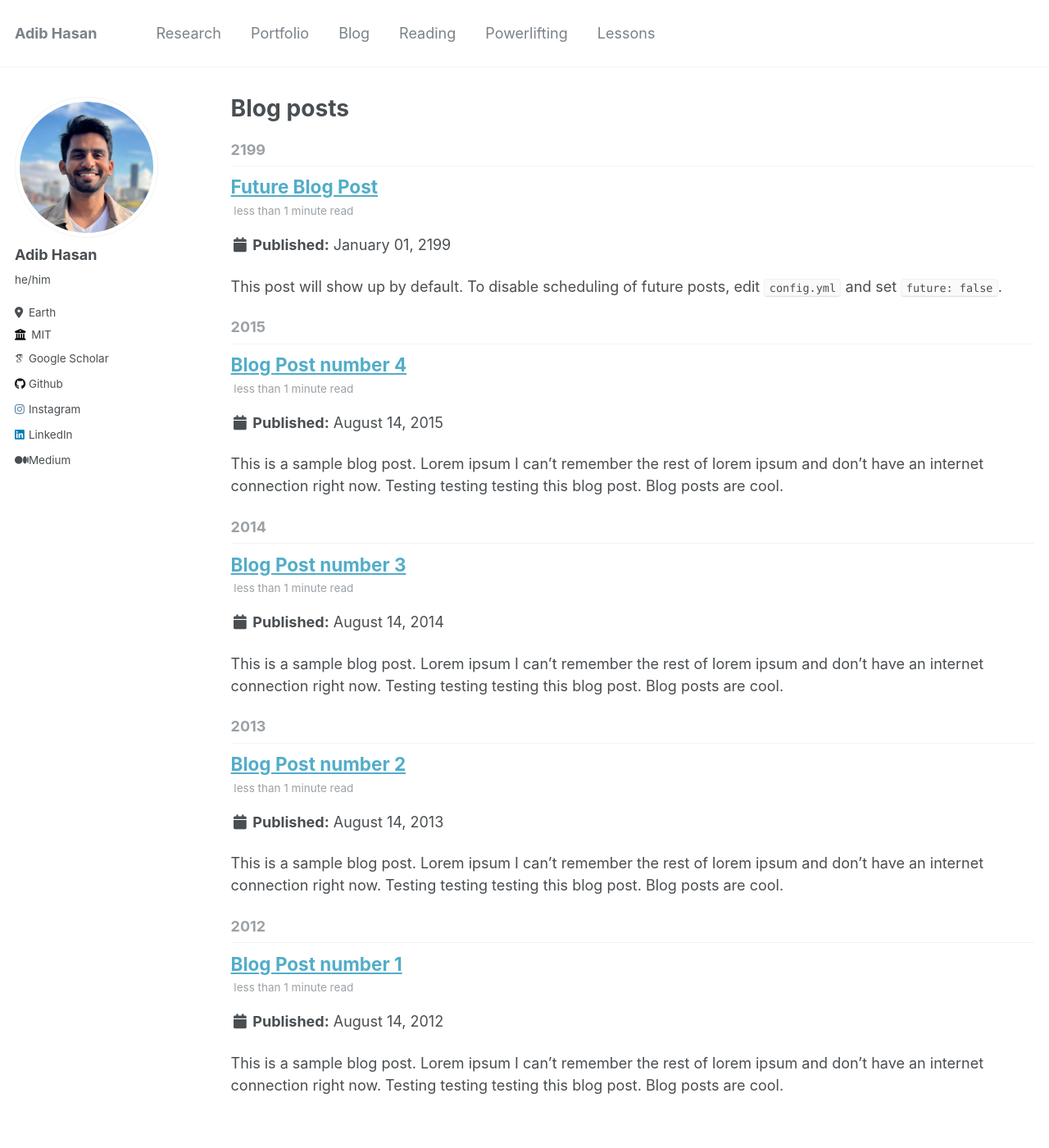
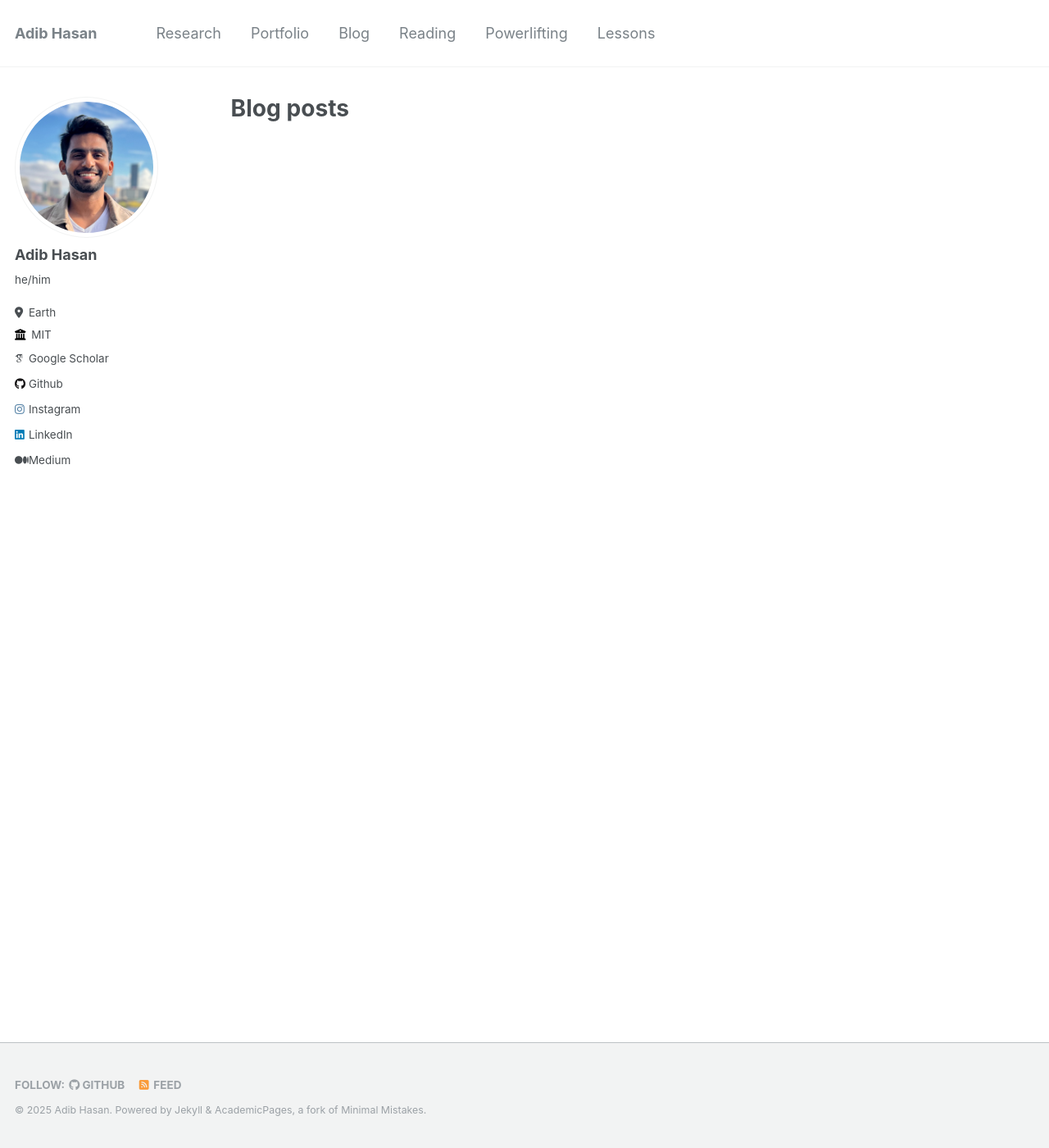
Before and after one commit to Neehan/neehan.github.io, a Jekyll site: the page built from _pages/year-archive.html, in a window 1280 px wide and 1400 px high. Shown: the whole window at 82% size. Built offline with Jekyll 4.4.1, drawn with Linux system fonts in a browser that asks for light colours; some web fonts are replaced.

```diff
--- a/_config.yml
+++ b/_config.yml
@@ -214,17 +214,6 @@ collections:
 
 # Defaults
 defaults:
-  # _posts
-  - scope:
-      path: ""
-      type: posts
-    values:
-      layout: single
-      author_profile: true
-      read_time: true
-      comments: true
-      share: true
-      related: true
   # _pages
   - scope:
       path: ""
--- a/_posts/2012-08-14-blog-post-1.md
+++ /dev/null
@@ -1,20 +0,0 @@
----
-title: 'Blog Post number 1'
-date: 2012-08-14
-permalink: /posts/2012/08/blog-post-1/
-tags:
-  - cool posts
-  - category1
-  - category2
----
-
-This is a sample blog post. Lorem ipsum I can't remember the rest of lorem ipsum and don't have an internet connection right now. Testing testing testing this blog post. Blog posts are cool.
-
-Headings are cool
-======
-
-You can have many headings
-======
-
-Aren't headings cool?
-------
--- a/_posts/2013-08-14-blog-post-2.md
+++ /dev/null
@@ -1,20 +0,0 @@
----
-title: 'Blog Post number 2'
-date: 2013-08-14
-permalink: /posts/2013/08/blog-post-2/
-tags:
-  - cool posts
-  - category1
-  - category2
----
-
-This is a sample blog post. Lorem ipsum I can't remember the rest of lorem ipsum and don't have an internet connection right now. Testing testing testing this blog post. Blog posts are cool.
-
-Headings are cool
-======
-
-You can have many headings
-======
-
-Aren't headings cool?
-------
--- a/_posts/2014-08-14-blog-post-3.md
+++ /dev/null
@@ -1,20 +0,0 @@
----
-title: 'Blog Post number 3'
-date: 2014-08-14
-permalink: /posts/2014/08/blog-post-3/
-tags:
-  - cool posts
-  - category1
-  - category2
----
-
-This is a sample blog post. Lorem ipsum I can't remember the rest of lorem ipsum and don't have an internet connection right now. Testing testing testing this blog post. Blog posts are cool.
-
-Headings are cool
-======
-
-You can have many headings
-======
-
-Aren't headings cool?
-------
--- a/_posts/2199-01-01-future-post.md
+++ /dev/null
@@ -1,11 +0,0 @@
----
-title: 'Future Blog Post'
-date: 2199-01-01
-permalink: /posts/2012/08/blog-post-4/
-tags:
-  - cool posts
-  - category1
-  - category2
----
-
-This post will show up by default. To disable scheduling of future posts, edit `config.yml` and set `future: false`.
```
Also changed, not shown: _blog/bayesian-soccer-score.md (+10 -22 lines), _pages/portfolio.md (+3 -3 lines), _posts/2015-08-14-blog-post-4.md (deleted, +0 -20 lines).
